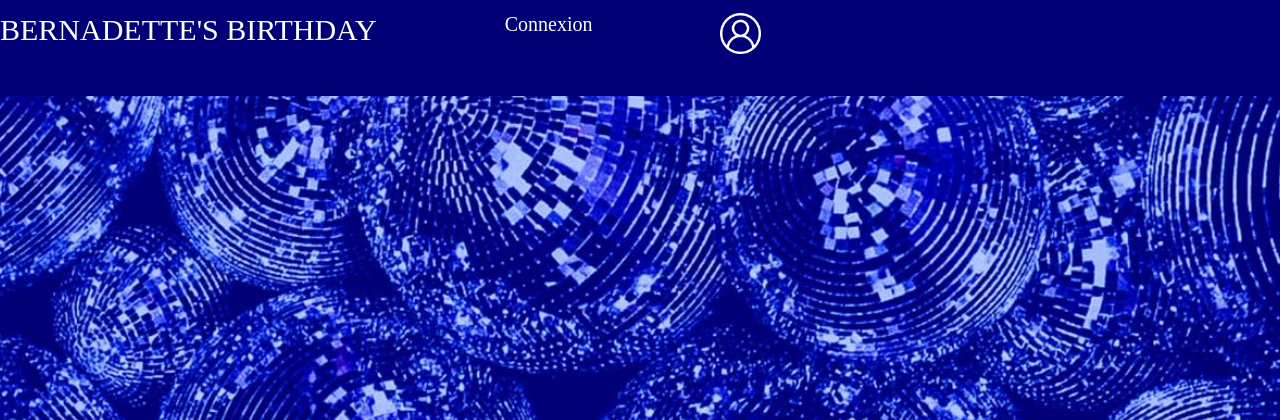
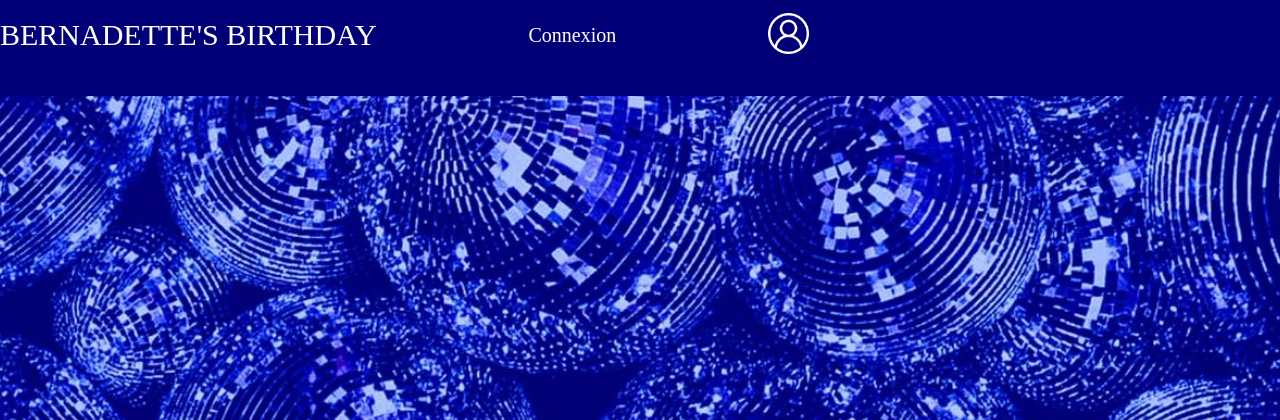
Before and after one commit to jeffry-khalife/livre-or, a PHP site: page / in a window 1280 px wide. Shown: the top 420 px of the page. Run offline with PHP 8.4, Linux system fonts and the light colour scheme; some web fonts are replaced.

Commit message:
header pratiquement terminé

```diff
--- a/style.css
+++ b/style.css
@@ -16,11 +16,15 @@ header{
     background-color: #010077;
     height: 12vh;
 }
+nav{
+
+}
 .hautdepage{
     display: flex;
-    gap: 10%;
     padding-top: 1%;
     list-style-type: none;
+    align-items: center;
+    justify-content: space-between;
 }
 .hautdepage2{
     font-family: "Atma", serif;
@@ -35,7 +39,9 @@ header{
     color: white;
     font-size: 20px;
     text-decoration: none;
+
 }
 .profil{
     width: 8%;
+
 }
```
